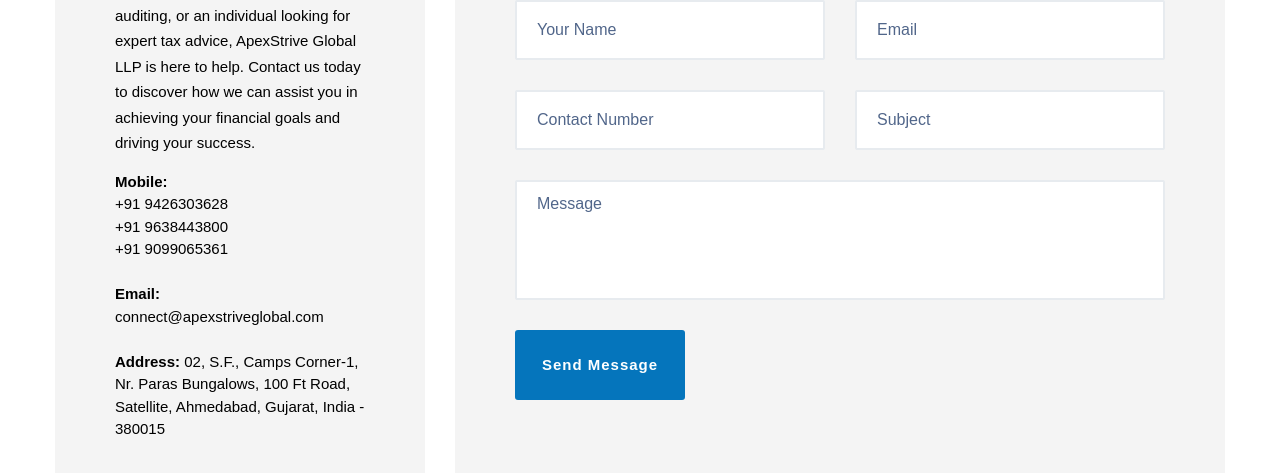
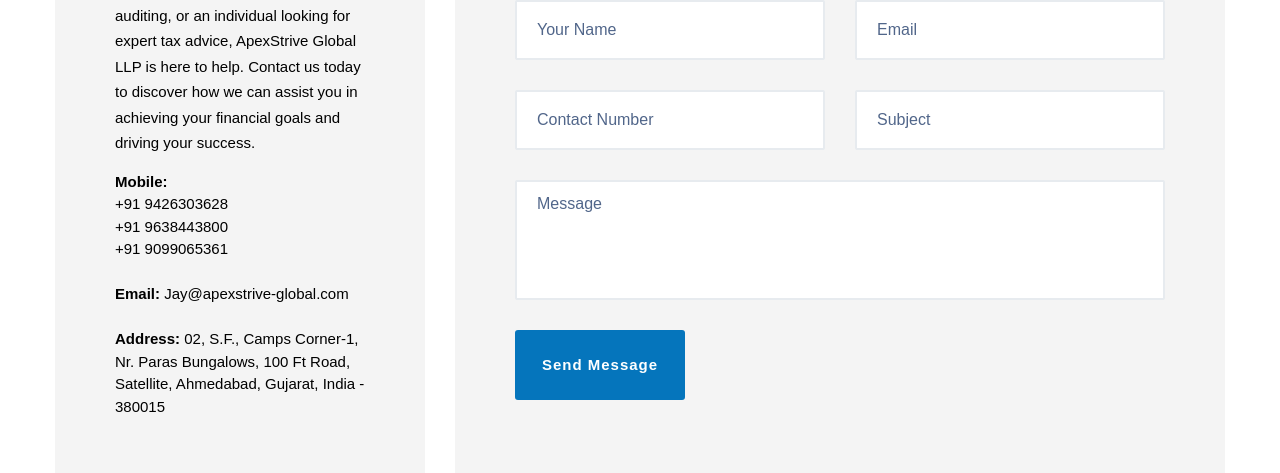
Before and after one commit to geonexa/apexstriveglobal, a Next.js app: page /contact in a window 1280 px wide. Shown: the part 759-1232 px from the top of the page. Built offline with nearby package versions, Linux system fonts and the light colour scheme.

Commit message:
Update contact.js

```diff
--- a/src/pages/contact.js
+++ b/src/pages/contact.js
@@ -106,7 +106,7 @@
                                     <ul className="contact__info-list list-unstyled mb-30">
                                         <li className="mb-0"><strong>Mobile:</strong><br />
                                             +91 9426303628 <br />+91 9638443800 <br />+91 9099065361</li><br />
-                                        <li className="mb-0"><strong>Email:</strong> connect@apexstriveglobal.com</li><br />
+                                        <li className="mb-0"><strong>Email:</strong> Jay@apexstrive-global.com</li><br />
                                         <li className="mb-20"><strong>Address:</strong> 02, S.F., Camps Corner-1, Nr. Paras Bungalows, 100 Ft Road, Satellite, Ahmedabad, Gujarat, India - 380015</li>
                                         {/* <li>Mon-Fri: 8am – 7pm</li> */}
                                     </ul>
```
